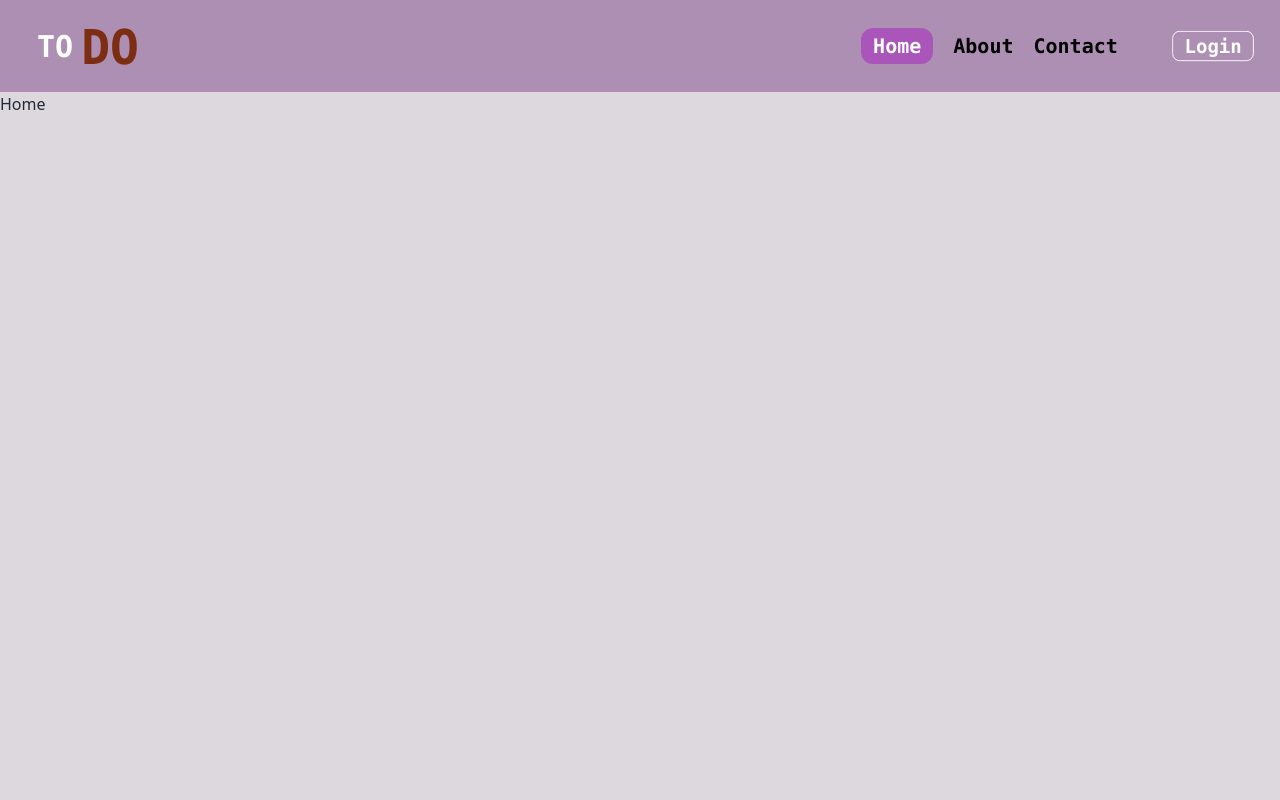
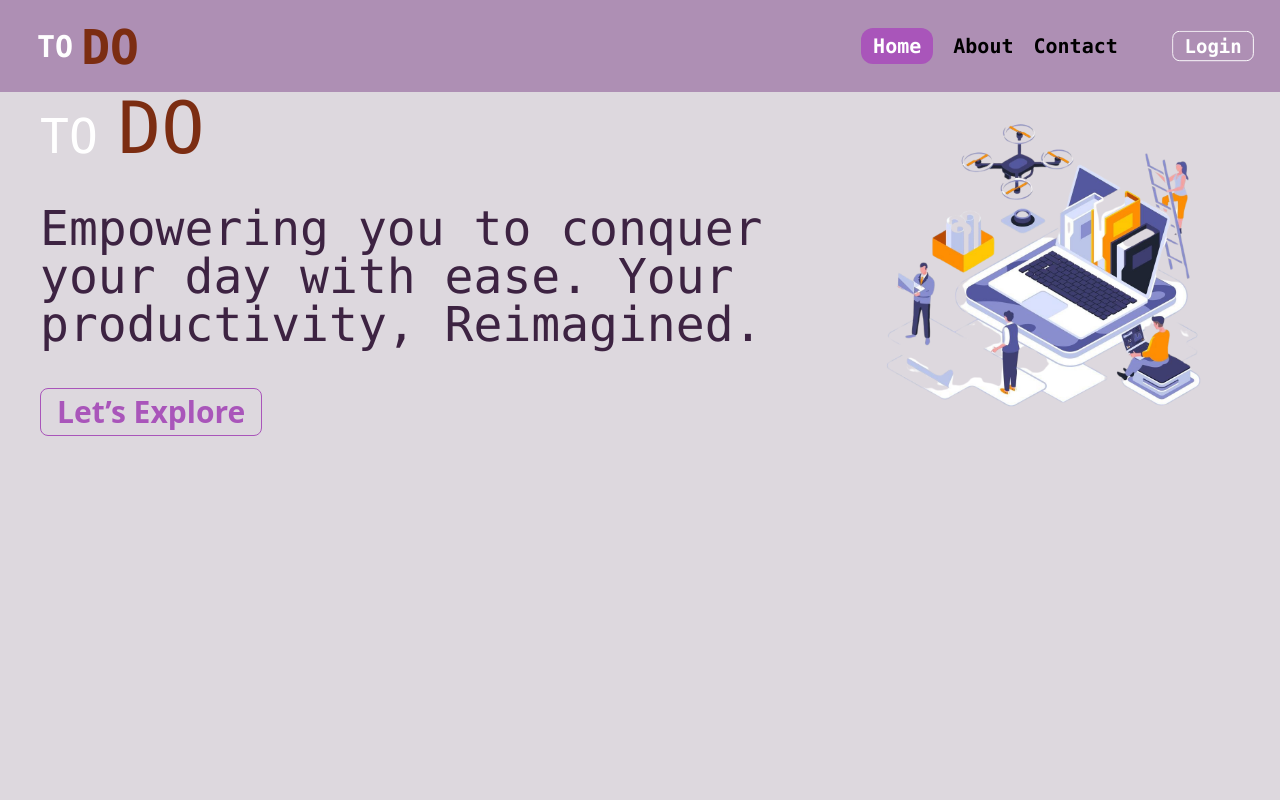
Before and after one commit to Digontha/task-client, a React (Vite) app: page / in a window 1280 px wide. Shown: the top 800 px of the page. Built offline with nearby package versions, Linux system fonts and the light colour scheme.

Commit message:
create banner

```diff
--- a/src/Pages/Home.jsx
+++ b/src/Pages/Home.jsx
@@ -1,11 +1,21 @@
-import React from 'react';
-import Navbar from '../Shared/Navbar';
+import banner from "../assets/document-specification-isometric-design-vector-removebg.png"
 
 const Home = () => {
     return (
-        <div >
+        <div className="flex flex-col lg:flex-row items-center justify-between px-10">
 
-            Home
+            <div className="space-y-10">
+                <a className="font-mono text-white hidden lg:block text-5xl ">TO<span className='text-7xl  text-orange-900 ml-5'>DO</span></a>
+                <p className="lg:text-5xl text-[#3D2342] lg:w-[800px] font-mono">Empowering you to conquer your day with ease. Your productivity, Reimagined.</p>
+                <div>
+                    <button className="btn btn-outline text-[#A955BA] font-semibold lg:text-3xl">Let’s Explore</button>
+                </div>
+            </div>
+
+            <div>
+                <img src={banner} alt="" />
+            </div>
+
         </div>
     );
 };
```
Also changed, not shown: src/assets/document-specification-isometric-design-vector-removebg.png (added).
